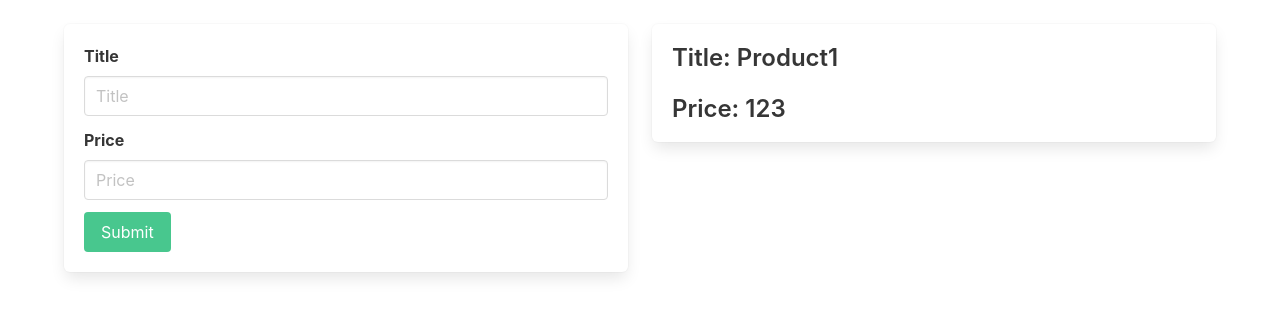
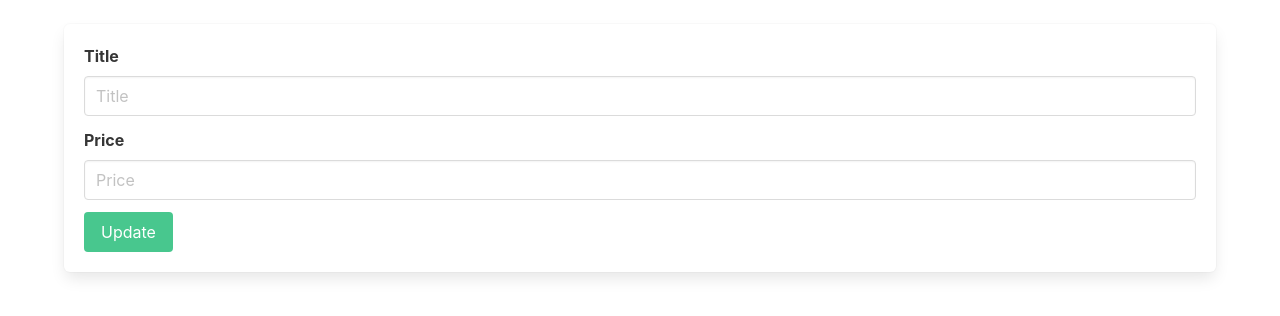
Before and after one commit to rahmatrafli1/Belajar-Redux, a React (Create React App) app: page /edit/1 in a window 1280 px wide. Shown: the top 316 px of the page. Built offline with nearby package versions, Linux system fonts and the light colour scheme.

Commit message:
menambahkan db.json dan edit product

```diff
--- /dev/null
+++ b/db.json
@@ -0,0 +1,9 @@
+{
+  "products": [
+    { "id": 1, "title": "Product1", "price": "123" },
+    { "id": 2, "title": "Product2", "price": "456" },
+    { "id": 3, "title": "Product3", "price": "567" },
+    { "id": 4, "title": "Product4", "price": "768" },
+    { "id": 5, "title": "Product5", "price": "889" }
+  ]
+}
--- a/src/App.jsx
+++ b/src/App.jsx
@@ -1,19 +1,20 @@
 import React from "react";
 import AddProduct from "./components/AddProduct";
 import ShowProduct from "./components/ShowProduct";
+import EditProduct from "./components/EditProduct";
+import { BrowserRouter as Router, Routes, Route } from "react-router-dom";
 
 function App() {
   return (
-    <div className="container">
-      <div className="columns">
-        <div className="column">
-          <AddProduct />
-        </div>
-        <div className="column">
-          <ShowProduct />
-        </div>
+    <Router>
+      <div className="container">
+        <Routes>
+          <Route path="/" element={<ShowProduct />} />
+          <Route path="/add" element={<AddProduct />} />
+          <Route path="/edit/:id" element={<EditProduct />} />
+        </Routes>
       </div>
-    </div>
+    </Router>
   );
 }
 
--- /dev/null
+++ b/src/components/EditProduct.jsx
@@ -0,0 +1,57 @@
+import React, { useState } from "react";
+import { useDispatch } from "react-redux";
+import { update } from "../features/ProductSlice";
+
+const EditProduct = () => {
+  const [title, setTitle] = useState("");
+  const [price, setPrice] = useState("");
+
+  const dispatch = useDispatch();
+
+  const updateProduct = (e) => {
+    e.preventDefault();
+    dispatch(update({ title, price }));
+  };
+
+  return (
+    <div>
+      <form onSubmit={updateProduct} className="box mt-5">
+        <div className="field">
+          <label htmlFor="title" className="label">
+            Title
+          </label>
+          <div className="control">
+            <input
+              type="text"
+              className="input"
+              id="title"
+              placeholder="Title"
+              value={title}
+              onChange={(e) => setTitle(e.target.value)}
+            />
+          </div>
+        </div>
+        <div className="field">
+          <label htmlFor="price" className="label">
+            Price
+          </label>
+          <div className="control">
+            <input
+              type="number"
+              className="input"
+              id="price"
+              placeholder="Price"
+              value={price}
+              onChange={(e) => setPrice(e.target.value)}
+            />
+          </div>
+        </div>
+        <div className="field">
+          <button className="button is-success">Update</button>
+        </div>
+      </form>
+    </div>
+  );
+};
+
+export default EditProduct;
```
